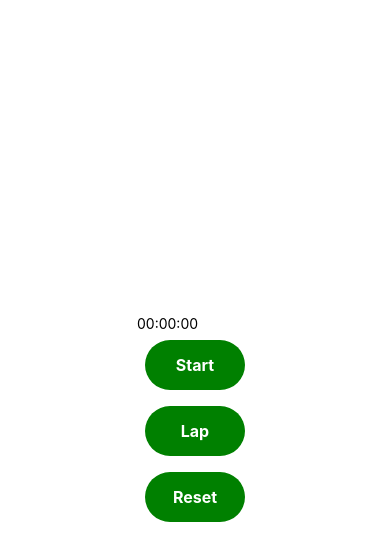
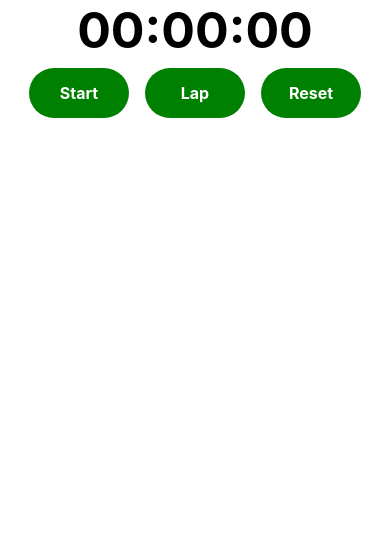
Before and after one commit to Shopify/eng-intern-assessment-react-native, a React Native app: screen / in a window 390 px wide. Shown: the top 560 px of the page. Built offline with nearby package versions, Linux system fonts and the light colour scheme.

Commit message:
updated the user interface

```diff
--- a/App.tsx
+++ b/App.tsx
@@ -1,21 +1,20 @@
 import { StatusBar } from "expo-status-bar";
-import { StyleSheet, Text, View } from "react-native";
+import { StyleSheet, View, SafeAreaView } from "react-native";
 import Stopwatch from "./src/StopWatch";
 
 export default function App() {
   return (
-    <View style={styles.container}>
-      <StatusBar style="auto" />
-      <Stopwatch />
-    </View>
+    <SafeAreaView>
+      <View style={styles.appContainer}>
+        <StatusBar style="auto" />
+        <Stopwatch />
+      </View>
+    </SafeAreaView>
   );
 }
 
 const styles = StyleSheet.create({
-  container: {
-    flex: 1,
-    backgroundColor: "#fff",
-    alignItems: "center",
-    justifyContent: "center",
+  appContainer: {
+    marginHorizontal: 24,
   },
 });
--- a/src/StopWatch.tsx
+++ b/src/StopWatch.tsx
@@ -1,5 +1,5 @@
 import React, { useState, useRef } from "react";
-import { View, Text } from "react-native";
+import { View, Text, StyleSheet } from "react-native";
 import StopWatchButton from "./StopWatchButton";
 
 interface StopwatchProps {}
@@ -50,8 +50,8 @@ const Stopwatch: React.FC<StopwatchProps> = () => {
 
   return (
     <View>
-      <Text>{formatTime(time)}</Text>
-      <View>
+  <Text style={styles.stopwatchTitle}>{formatTime(time)}</Text>
+      <View style={styles.buttonContainer}>
         <StopWatchButton
           title={running ? "Pause" : "Start"}
           onPress={startStopwatch}
@@ -65,11 +65,26 @@ const Stopwatch: React.FC<StopwatchProps> = () => {
       </View>
       <View>
         {laps.map((lap, index) => (
-          <Text key={index}>{`${formatTime(lap)}`}</Text>
+          <Text style={styles.lapsTextItem} key={index}>{`${formatTime(lap)}`}</Text>
         ))}
       </View>
     </View>
   );
 };
 
+const styles = StyleSheet.create({
+  stopwatchTitle: {
+    textAlign: "center",
+    fontSize: 50,
+    fontWeight: "bold",
+  },
+  buttonContainer: {
+    flexDirection: "row", justifyContent: 'center'
+  },
+  lapsTextItem: {
+    fontSize: 16,
+    fontWeight: "bold",
+  },
+});
+
 export default Stopwatch;
```
